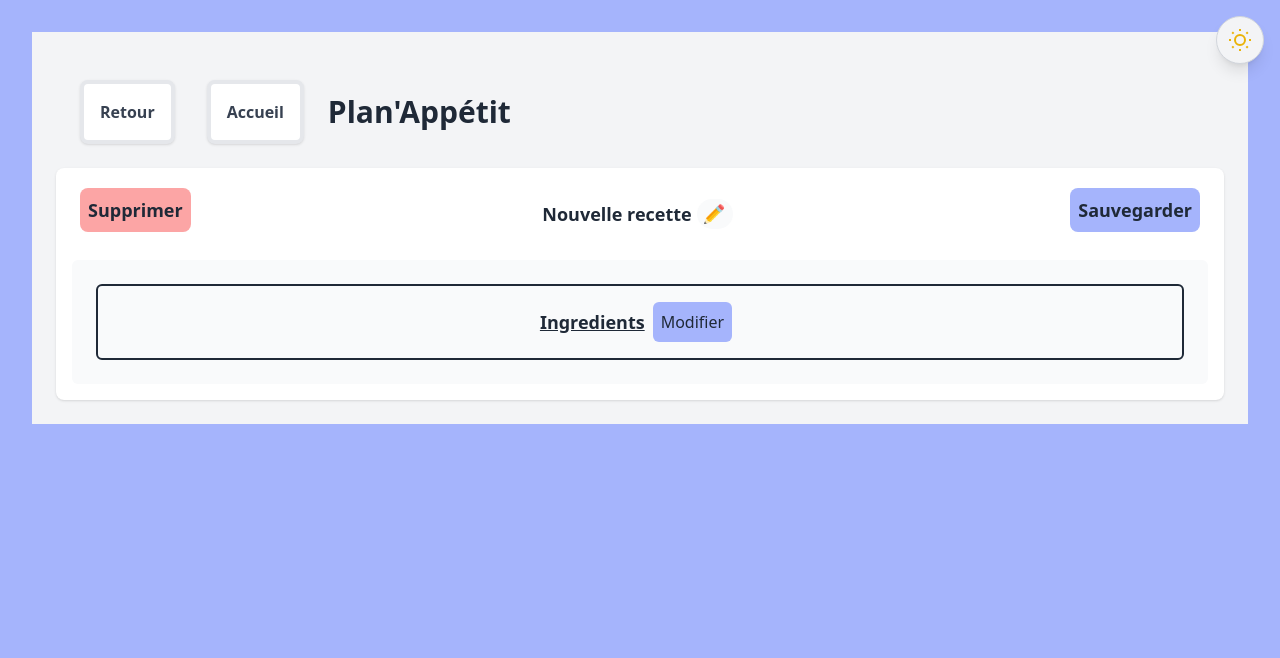
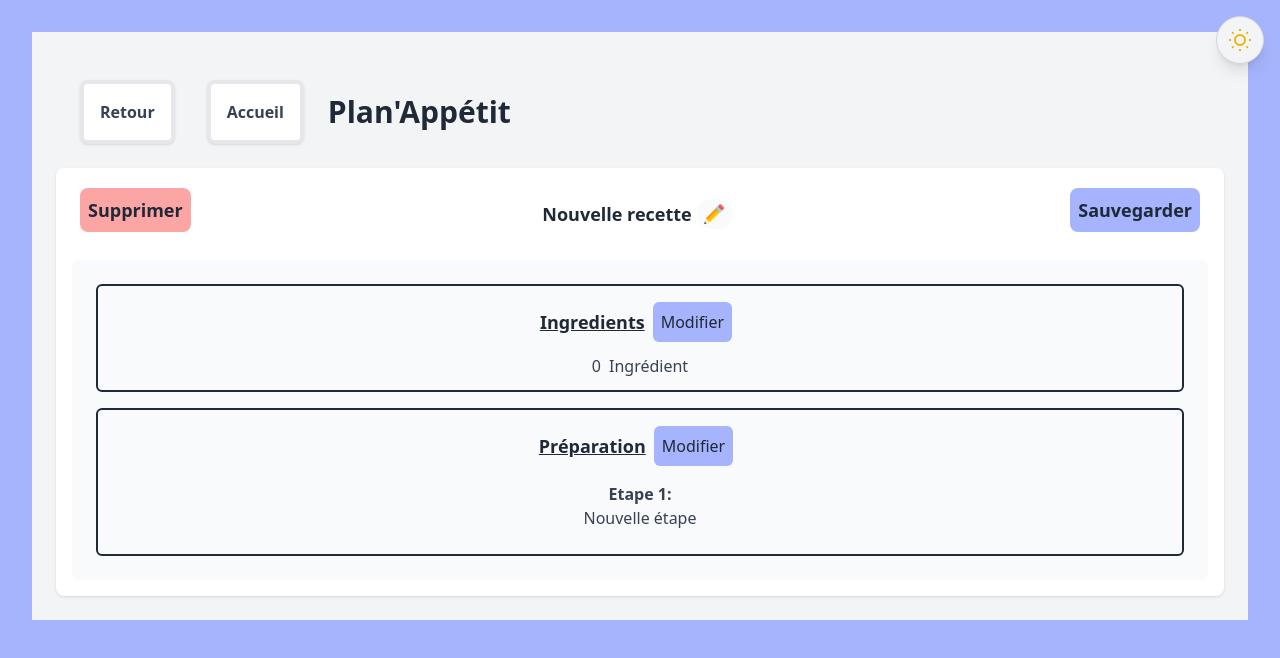
Before and after one commit to ArthurCouturier/plan-appetit, a React (Vite) app: page /recettes/13b56b64-14df-4efa-8edf-567d80291c27 in a window 1280 px wide. Both pictures are taken after a click on the button "Modifier". Shown: the top 658 px of the page. Built offline with nearby package versions, Linux system fonts and the light colour scheme; the HTML template or start-up script is replaced by a standard one.

Commit message:
feat: :sparkles: added steps in the recipe

```diff
--- a/src/api/interfaces/recipes/RecipeInterface.ts
+++ b/src/api/interfaces/recipes/RecipeInterface.ts
@@ -2,6 +2,7 @@ import { UUIDTypes } from "uuid";
 import IngredientInterface from "./IngredientInterface";
 import { CourseEnum } from "../../enums/CourseEnum";
 import { SeasonEnum } from "../../enums/SeasonEnum";
+import StepInterface from "./StepInterface";
 
 export default interface RecipeInterface {
     uuid: UUIDTypes;
@@ -12,6 +13,6 @@ export default interface RecipeInterface {
     sellPrice: number;
     promotion: number;
     course: CourseEnum;
-    steps: Map<number, string>;
+    steps: StepInterface[];
     season: SeasonEnum;
 }
--- /dev/null
+++ b/src/api/interfaces/recipes/StepInterface.ts
@@ -0,0 +1,4 @@
+export default interface StepInterface {
+    key: number;
+    value: string;
+}
--- a/src/api/recipes/RecipeManager.ts
+++ b/src/api/recipes/RecipeManager.ts
@@ -2,6 +2,8 @@ import { UUIDTypes, v4 as uuidv4 } from "uuid";
 import { CourseEnum } from "../enums/CourseEnum";
 import { SeasonEnum } from "../enums/SeasonEnum";
 import RecipeInterface from "../interfaces/recipes/RecipeInterface";
+import { IngredientCategoryEnum } from "../enums/IngredientCategoryEnum";
+import { UnitEnum } from "../enums/UnitEnum";
 
 export default class RecipeManager {
 
@@ -9,13 +11,13 @@ export default class RecipeManager {
         return {
             uuid: uuidv4(),
             name: "Nouvelle recette",
-            ingredients: [],
+            ingredients: [{ uuid: uuidv4(), name: "Ingrédient", category: IngredientCategoryEnum.CEREAL, season: SeasonEnum.FALL, quantity: { value: 0, unit: UnitEnum.CENTILITER } }],
             covers: 0,
             buyPrice: 0,
             sellPrice: 0,
             promotion: 0,
             course: CourseEnum.MAIN,
-            steps: new Map<number, string>,
+            steps: [{ key: 1, value: "Nouvelle étape" }],
             season: SeasonEnum.WINTER
         };
     }
--- a/src/components/cards/RecipeCard.tsx
+++ b/src/components/cards/RecipeCard.tsx
@@ -14,7 +14,7 @@ export default function RecipeCard({
                 <p>pour {recipe.covers} pers.</p>
                 <p>achat {recipe.buyPrice}€</p>
                 <p>vente {recipe.sellPrice}€</p>
-                <p>{recipe.steps.size ? recipe.steps.size : 0} étape{recipe.steps.size > 1 ? "s" : ""}</p>
+                <p>{recipe.steps.length ? recipe.steps.length : 0} étape{recipe.steps.length > 1 ? "s" : ""}</p>
             </div>
         </Link>
     );
--- a/src/components/lists/IngredientsList.tsx
+++ b/src/components/lists/IngredientsList.tsx
@@ -43,7 +43,7 @@ export default function IngredientsList({
     };
 
     return (
-        <div className="border-2 border-textPrimary p-2 rounded-md">
+        <div className="border-2 border-textPrimary p-2 rounded-md mb-4">
             <div className="flex justify-center items-center">
                 <h2 className="font-bold text-lg underline text-textPrimary">Ingredients</h2>
                 {!(recipeEditMode === undefined) &&
@@ -152,7 +152,7 @@ function EditMode({
             <input className="mx-2 rounded-md bg-secondary border-2 border-borderColor opacity-80 text-opacity-100 text-textPrimary px-1" type="text" value={ingredient.name} onChange={setName} />
             {/* <input type="number" value={ingredient.category} onChange={setCategory} />
             <input type="number" value={ingredient.season} onChange={setSeason} /> */}
-            <NumberField label="Quantité" value={ingredient.quantity.value} onChange={setQuantityValue} min={0} max={30} />
+            <NumberField label="Quantité" value={ingredient.quantity.value} onChange={setQuantityValue} min={0} max={10000} />
             {/* <input type="number" value={ingredient.quantity.unit} onChange={setQuantityUnit} /> */}
             <button
                 className="bg-cancel1 hover:bg-cancel2 text-textPrimary p-1 rounded-md m-2 transition duration-200"
--- /dev/null
+++ b/src/components/lists/RecipeStepsList.tsx
@@ -0,0 +1,145 @@
+import StepInterface from "../../api/interfaces/recipes/StepInterface";
+
+export default function RecipeStepsList({
+    steps,
+    recipeEditMode,
+    setRecipeEditMode,
+    onChange
+}: {
+    steps: StepInterface[];
+    recipeEditMode?: boolean;
+    setRecipeEditMode?: (editMode: boolean) => void;
+    onChange?: (updatedSteps: StepInterface[]) => void;
+}) {
+
+    const handleStepChange = (updatedStep: StepInterface) => {
+        const updatedSteps = steps.find(step => step.key === updatedStep.key);
+        if (updatedSteps) {
+            updatedSteps.value = updatedStep.value;
+        } else {
+            steps.push({ key: updatedStep.key, value: updatedStep.value });
+        }
+        onChange?.(steps);
+    };
+
+    const handleAddStep = () => {
+        steps.push({ key: steps.length + 1, value: "Nouvelle étape" });
+        onChange?.(steps);
+    };
+
+    const handleRemoveStep = (index: number) => {
+        const updatedSteps = steps.filter(step => step.key !== index + 1);
+        for (let i = 0; i < updatedSteps.length; i++) {
+            updatedSteps[i].key = i + 1;
+        }
+        onChange?.(updatedSteps);
+    };
+
+    return (
+        <div className="border-2 border-textPrimary p-2 rounded-md mt-4">
+            <div className="flex justify-center items-center">
+                <h2 className="font-bold text-lg underline text-textPrimary">Préparation</h2>
+                {!(recipeEditMode === undefined) &&
+                    <button
+                        className={`bg-confirmation1 hover:bg-confirmation2 text-textPrimary p-2 rounded-md m-2 transition duration-200`}
+                        onClick={() => {
+                            setRecipeEditMode?.(!recipeEditMode)
+                            onChange?.(steps)
+                        }}
+                    >
+                        {recipeEditMode ? "Sauvegarder" : "Modifier"}
+                    </button>
+                }
+            </div>
+            <div className="w-full mx-auto">
+                {steps.map((step) => (
+                    <Step
+                        key={step.key}
+                        step={step}
+                        editMode={recipeEditMode}
+                        onChange={(updatedStep) => handleStepChange(updatedStep)}
+                        onRemove={() => handleRemoveStep(step.key - 1)}
+                    />
+                ))}
+            </div>
+            {recipeEditMode &&
+                <button
+                    className="bg-confirmation1 hover:bg-confirmation2 text-textPrimary p-2 rounded-md m-2 transition duration-200"
+                    onClick={handleAddStep}
+                >
+                    Ajouter étape
+                </button>
+            }
+        </div>
+    );
+}
+
+export function Step({
+    step,
+    editMode,
+    onChange,
+    onRemove
+}: {
+    step: StepInterface;
+    editMode?: boolean;
+    onChange: (updatedStep: StepInterface) => void;
+    onRemove: () => void;
+}) {
+
+    const handleStepChange = (value: string) => {
+        onChange({ key: step.key, value: value });
+    }
+
+    return (
+        <div className="flex items-center justify-center p-2 mb-2 w-1/2 mx-auto">
+            {!editMode ? (
+                <DefaultMode step={step} />
+            ) : (
+                <EditMode step={step} onChange={handleStepChange} onRemove={onRemove} />
+            )}
+        </div>
+    );
+}
+
+function EditMode({
+    step,
+    onChange,
+    onRemove
+}: {
+    step: StepInterface;
+    onChange: (value: string) => void;
+    onRemove: () => void;
+}) {
+    return (
+        <div>
+            <h3>Etape {step.key}</h3>
+            <div className="flex">
+                <input
+                    type="text"
+                    value={step.value}
+                    className="w-full bg-bgColor text-textPrimary p-2 rounded-md"
+                    onChange={(e) => onChange(e.target.value)}
+                />
+                <button
+                    className="bg-cancel1 hover:bg-cancel2 text-textPrimary p-2 rounded-md transition duration-200 mx-2"
+                    onClick={onRemove}
+                >
+                    🗑
+                </button>
+            </div>
+        </div>
+    )
+}
+
+function DefaultMode({
+    step
+}: {
+    step: StepInterface;
+}) {
+    return (
+        <div className="flex flex-col">
+            <h3 className="font-extrabold">Etape {step.key}:</h3>
+            <p>{step.value}</p>
+        </div>
+    )
+}
--- a/src/pages/RecipeDetail.tsx
+++ b/src/pages/RecipeDetail.tsx
@@ -7,6 +7,8 @@ import RecipeInterface from "../api/interfaces/recipes/RecipeInterface";
 import { Link } from "react-router-dom";
 import IngredientsList from "../components/lists/IngredientsList";
 import IngredientInterface from "../api/interfaces/recipes/IngredientInterface";
+import RecipeStepsList from "../components/lists/RecipeStepsList";
+import StepInterface from "../api/interfaces/recipes/StepInterface";
 
 export default function RecipeDetail() {
 
@@ -93,10 +95,9 @@ export default function RecipeDetail() {
 
 function DefaultMode({ recipe }: { recipe: RecipeInterface }) {
     return (
-        <div className="">
-            <div className="w-full bg-secondary text-textSecondary p-6 rounded-md">
-                <IngredientsList ingredients={recipe.ingredients} />
-            </div>
+        <div className="w-full bg-secondary text-textSecondary p-6 rounded-md">
+            <IngredientsList ingredients={recipe.ingredients} />
+            <RecipeStepsList steps={recipe.steps} />
         </div>
     )
 }
@@ -110,20 +111,31 @@ function EditMode({
 }) {
 
     const [editIngredients, setEditIngredients] = useState<boolean>(false);
+    const [editSteps, setEditSteps] = useState<boolean>(false);
 
     const handleAddIngredient = (updatedIngredients: IngredientInterface[]) => {
         setRecipe({ ...recipe, ingredients: updatedIngredients });
     }
 
+    const handleAddStep = (updatedSteps: StepInterface[]) => {
+        setRecipe({ ...recipe, steps: updatedSteps });
+        console.log("coucou", recipe)
+    }
+
     return (
         <div className="w-full bg-secondary text-textSecondary p-6 rounded-md">
-
             <IngredientsList
                 ingredients={recipe.ingredients}
                 recipeEditMode={editIngredients}
                 setRecipeEditMode={setEditIngredients}
                 onChange={handleAddIngredient}
             />
+            <RecipeStepsList
+                steps={recipe.steps}
+                recipeEditMode={editSteps}
+                setRecipeEditMode={setEditSteps}
+                onChange={handleAddStep}
+            />
         </div>
     )
 }
```
